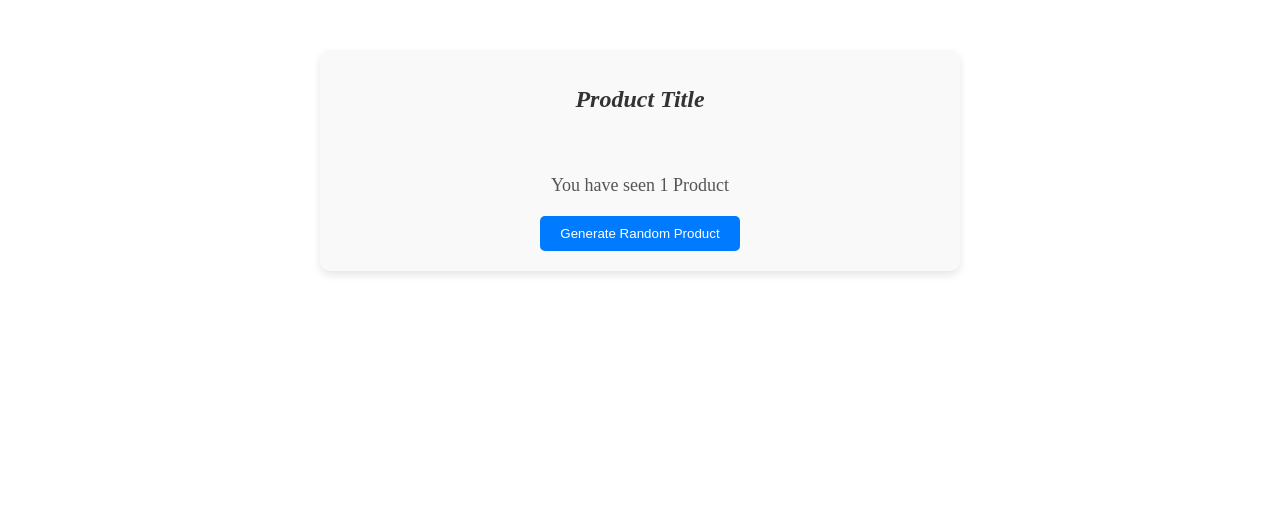
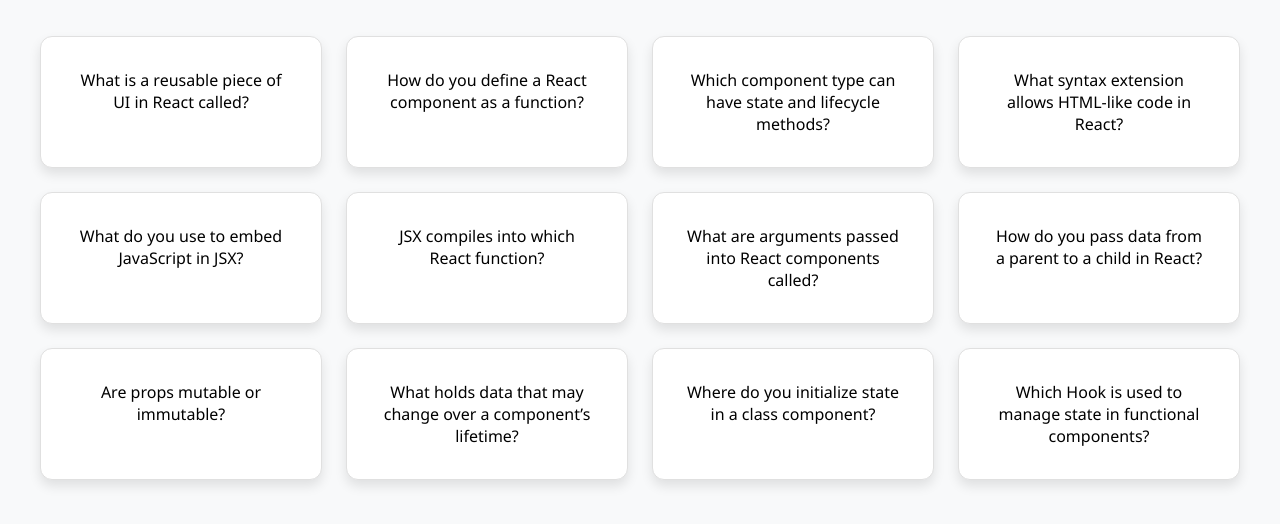
Before and after one commit to lynia-momo-202/Learn-reactJS, a React (Create React App) app in the folder 15_react_projects/: page / in a window 1280 px wide. Shown: the top 524 px of the page. Built offline with nearby package versions, Linux system fonts and the light colour scheme; no server answers.

Commit message:
feat(projet 3): add study flash card

```diff
--- a/15_react_projects/src/App.js
+++ b/15_react_projects/src/App.js
@@ -1,12 +1,14 @@
 import React from 'react'
-import Random from './projects/project2/Random'
+import Study from './projects/project3/Study'
+// import Random from './projects/project2/Random'
 // import Product from './projects/project1/Product'
 
 function App() {
   return (
     <div>
       {/* <Product/> */}
-      <Random/>
+      {/* <Random/> */}
+      <Study/>
     </div>
   )
 }
--- /dev/null
+++ b/15_react_projects/src/projects/project3/Study.js
@@ -0,0 +1,26 @@
+import React, { useState } from 'react'
+import quizQuestions from './data'
+import './App.css'
+
+function Study() {
+
+    const [selectId,setSelectId] = useState(null);
+
+    const handleAnswer = (id) => {
+        setSelectId(id !== selectId ? id : null);
+    }
+
+  return (
+    <div className='card-grid'>
+        {quizQuestions.map((quest)=>
+            (
+                <div className= {`card ${selectId===quest.id ? "active" : ""}`} onClick={() => handleAnswer(quest.id)}>
+                    {selectId===quest.id ? quest.answer : quest.question}
+                </div>
+            )
+        )}
+    </div>
+  )
+}
+
+export default Study
```
